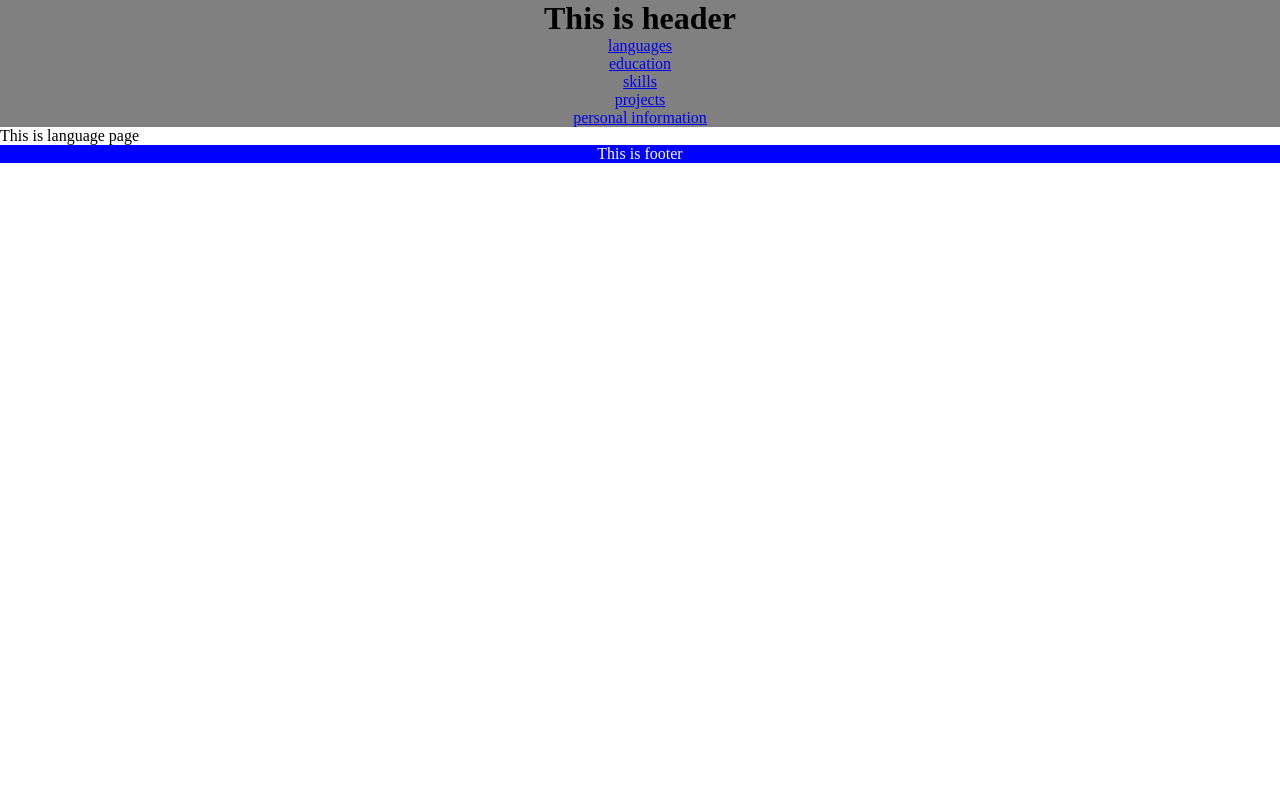
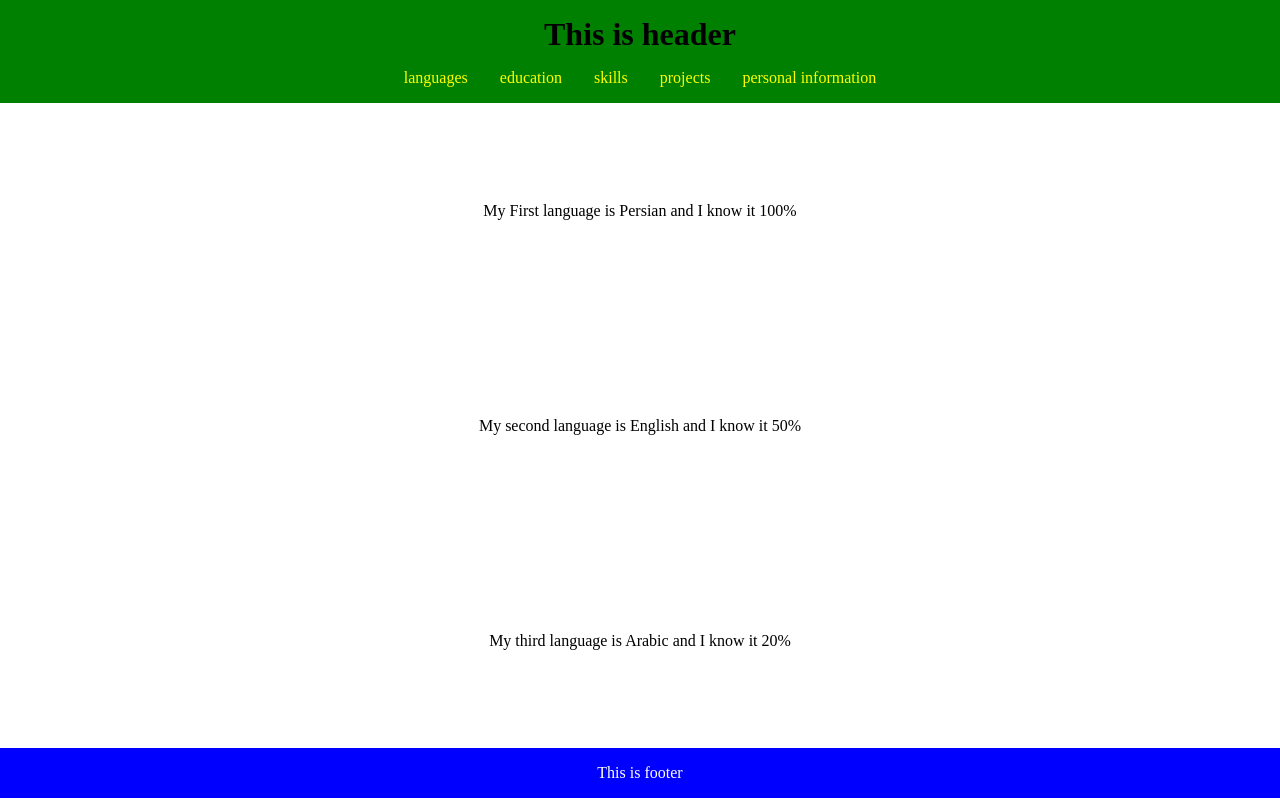
Before and after one commit to MohammadJavad-Alghosi78/maktabkhoone-resume-template-2, a Django app: page / in a window 1280 px wide. Run offline with Django 4.2, Linux system fonts and the light colour scheme.

Commit message:
create language page

```diff
--- a/statics/css/base.css
+++ b/statics/css/base.css
@@ -4,10 +4,38 @@
   box-sizing: border-box;
 }
 
+body {
+  height: 100vh !important;
+}
+
 header {
   width: 100%;
   text-align: center;
-  background-color: gray;
+  background-color: green;
+  padding: 1rem;
+}
+
+.header__routes-wrapper {
+  display: flex;
+  justify-content: center;
+  align-items: center;
+  gap: 2rem;
+  list-style-type: none;
+  margin-top: 1rem;
+}
+
+.header__routes-wrapper a {
+  color: yellow;
+  text-decoration: none;
+}
+
+main {
+  display: flex;
+  justify-content: space-around;
+  align-items: center;
+  flex-direction: column;
+  padding: 0 1rem;
+  height: calc(100vh - 155px);
 }
 
 footer {
@@ -15,4 +43,5 @@ footer {
   text-align: center;
   background-color: blue;
   color: white;
+  padding: 1rem;
 }
--- a/templates/base.html
+++ b/templates/base.html
@@ -9,9 +9,9 @@
     <link rel="stylesheet" href="{% static 'css/base.css' %}" />
   </head>
   <body>
-    <header>
-      <h1>This is header</h1>
-      <ul>
+    <header class="header">
+      <h1 class="header__title">This is header</h1>
+      <ul class="header__routes-wrapper">
         <li><a href="{% url 'website:language' %}">languages</a></li>
         <li><a href="{% url 'website:education' %}">education</a></li>
         <li><a href="{% url 'website:skills' %}">skills</a></li>
@@ -23,7 +23,7 @@
         </li>
       </ul>
     </header>
-    {% block content %} {% endblock %}
+    <main>{% block content %} {% endblock %}</main>
     <footer>This is footer</footer>
   </body>
 </html>
--- a/templates/website/language.html
+++ b/templates/website/language.html
@@ -1,3 +1,14 @@
 {% extends 'base.html' %} {% load static %} {% block content %}
-<div>This is language page</div>
+<div style="text-align: center; width: 100%">
+  My First language is {{first_language.value}} and I know it
+  {{first_language.rate}}
+</div>
+<div style="text-align: center; width: 100%">
+  My second language is {{second_language.value}} and I know it
+  {{second_language.rate}}
+</div>
+<div style="text-align: center; width: 100%">
+  My third language is {{third_language.value}} and I know it
+  {{third_language.rate}}
+</div>
 {% endblock %}
--- a/website/views.py
+++ b/website/views.py
@@ -2,7 +2,21 @@ from django.shortcuts import render
 
 # Create your views here.
 def language_view(request):
-    return render(request, 'website/language.html')
+    context = {
+        "first_language": {
+            'value': 'Persian',
+            'rate': '100%'
+        },
+        "second_language": {
+            'value': 'English',
+            'rate': '50%'
+        },
+        'third_language': {
+            'value': 'Arabic',
+            'rate': '20%'
+        }
+    }
+    return render(request, 'website/language.html', context)
 
 def education_view(request):
     pass
```
